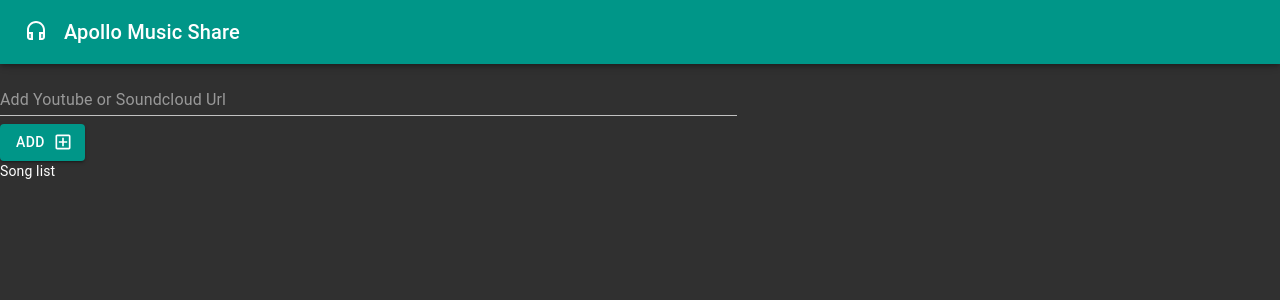
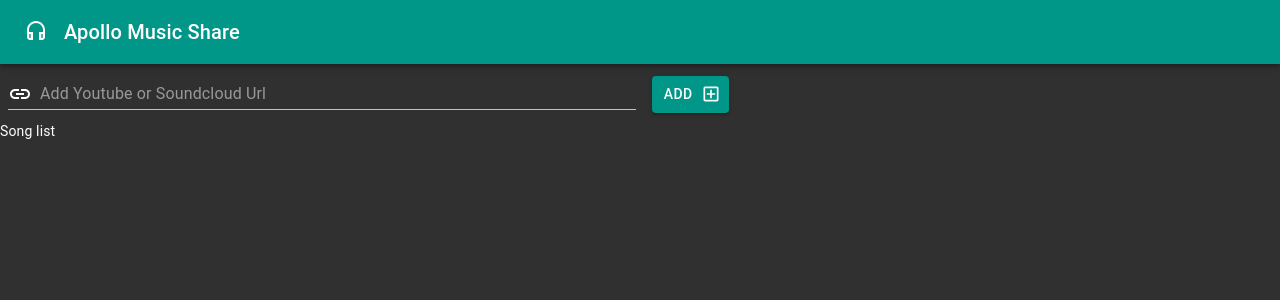
Before and after one commit to tsg1204/music-share-app, a React (Create React App) app: page / in a window 1280 px wide. Shown: the top 300 px of the page. Built offline with nearby package versions, Linux system fonts and the light colour scheme.

Commit message:
add song comp formated

```diff
--- a/src/components/AddSong.js
+++ b/src/components/AddSong.js
@@ -1,17 +1,79 @@
 import React from 'react';
-import { TextField, InputAdornment, Button } from '@material-ui/core';
+import { TextField, InputAdornment, Button, Dialog, DialogTitle, DialogContent, DialogActions, makeStyles } from '@material-ui/core';
 import { AddBoxOutlined, Link } from '@material-ui/icons';
 
+const useStyles = makeStyles(theme => ({
+    container: {
+        display: "flex",
+        alignItems: "center"
+    },
+    urlInput: {
+        margin: theme.spacing(1)
+    },
+    addSongButton: {
+        margin: theme.spacing(1)
+    },
+    dialog: {
+        texAlign: "center"
+    },
+    thumbnail: {
+        width: "90%"
+    }
+}))
+
 function AddSong() {
+    const classes = useStyles();
+    const [dialog, setDialog] = React.useState(false);
+
+    function handleCloseDialog() {
+        setDialog(false);
+    }
+
     return (
-        <div>
+        <div className={classes.container}>
+            <Dialog
+                className={classes.dialog}
+                open={dialog}
+                onClose={handleCloseDialog}
+            >
+                <DialogTitle>Edit Song</DialogTitle>
+                <DialogContent>
+                    <img src="https://i1.sdncdn.com/artworks-000670470790-ej1gvb-t500x500.jpg"
+                    alt="Song thumbnail"
+                    className={classes.thumbnail}
+                    />
+                    <TextField
+                        margin="dense"
+                        name="title"
+                        label="Title"
+                        fullWidth
+                    />
+                    <TextField
+                        margin="dense"
+                        name="artist"
+                        label="Artist"
+                        fullWidth
+                    />
+                    <TextField
+                        margin="dense"
+                        name="thumbnail"
+                        label="Thumbnail"
+                        fullWidth
+                    />
+                </DialogContent>
+                <DialogActions>
+                    <Button onClick={handleCloseDialog} color="secondary">Cancel</Button>
+                    <Button variant="outlined" color="prymary">Add Song</Button>
+                </DialogActions>
+            </Dialog>
             <TextField
+                className={classes.urlInput}
                 placeholder="Add Youtube or Soundcloud Url"
                 fullWidth
                 margin="normal"
                 type="url"
                 InputProps={{
-                    startAdorment: (
+                    startAdornment: (
                         <InputAdornment position="start">
                             <Link />
                         </InputAdornment>
@@ -19,6 +81,8 @@ function AddSong() {
                 }}
             />
             <Button
+                className={classes.addSongButton}
+                onClick={() => setDialog(true)}
                 variant="contained"
                 color="primary"
                 endIcon={<AddBoxOutlined />}
```
Also changed, not shown: 1 other file (tests, documents, lock files or other folders).
